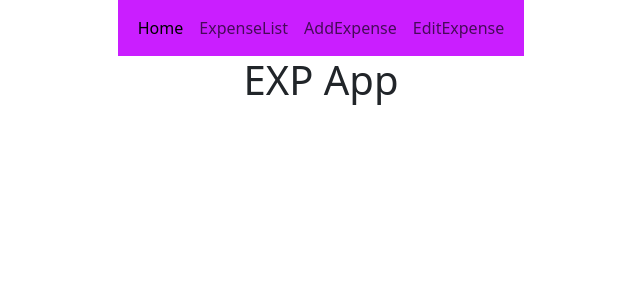
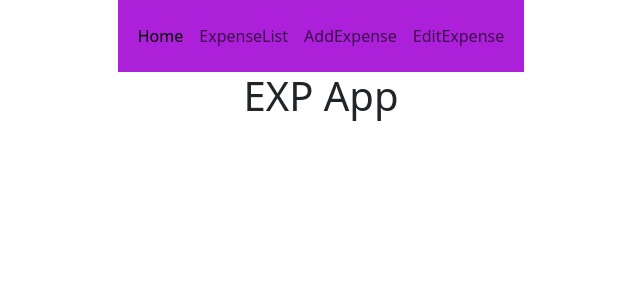
Before and after one commit to Andrew-Acin/msp3-exptracker-frontend, a React (Create React App) app: page / in a window 1280 px wide. Shown: the top 300 px of the page, without its empty margins (319-959 px from the left). Built offline with nearby package versions, Linux system fonts and the light colour scheme.

Commit message:
getting ready to merge routes branch to main

```diff
--- a/src/App.css
+++ b/src/App.css
@@ -6,10 +6,7 @@
   align-items: center;
 }
 
-.App-link {
-  color: #61dafb;
-}
 
 .navbar {
-  background-color: #ca1eff;
+  background-color: #ad20d9;
 }
--- a/src/components/Expbar.js
+++ b/src/components/Expbar.js
@@ -4,7 +4,7 @@ function Navbar() {
     return (
         <nav className="navbar navbar-expand-lg">
             <div className="container-fluid">
-                <div className="collapse navbar-collapse" id="navbarNavAltMarkup">
+                <div className="navbar" id="navbarNavAltMarkup">
                     <div className="navbar-nav">
                         <Link className="nav-link active" aria-current="page" to="/">Home</Link>
                         <Link className="nav-link" to="./ExpenseList">ExpenseList</Link>
```
Also changed, not shown: 1 other file (tests, documents, lock files or other folders).
